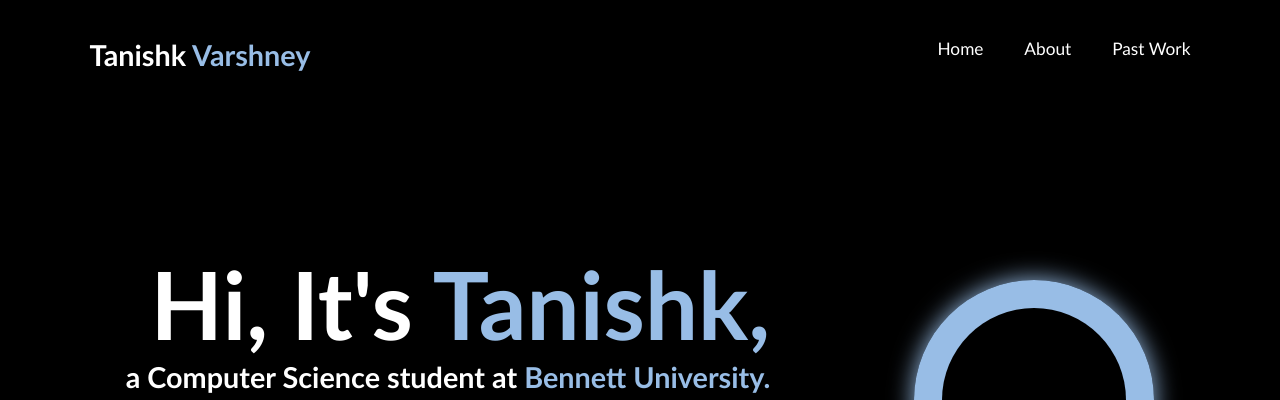
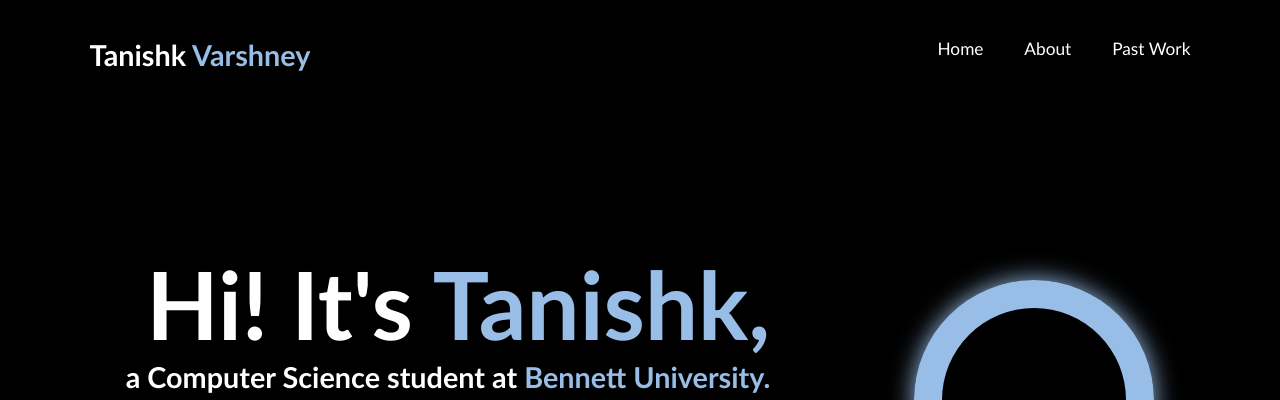
Before and after one commit to Tanishk237/Portfolio_Website, a plain HTML site: page portfolio website/index.html in a window 1280 px wide. Shown: the top 400 px of the page. Drawn offline with Linux system fonts and the light colour scheme.

Commit message:
index.html

```diff
--- a/portfolio website/index.html
+++ b/portfolio website/index.html
@@ -25,7 +25,7 @@
         </header>
         <section class="home" id="home">
             <div class="homecontent">
-                <h1>Hi, It's
+                <h1>Hi! It's
                 <span>Tanishk,</span></h1>
 
                 <h3>a Computer Science student at <span>Bennett University.</span></h3>
```
